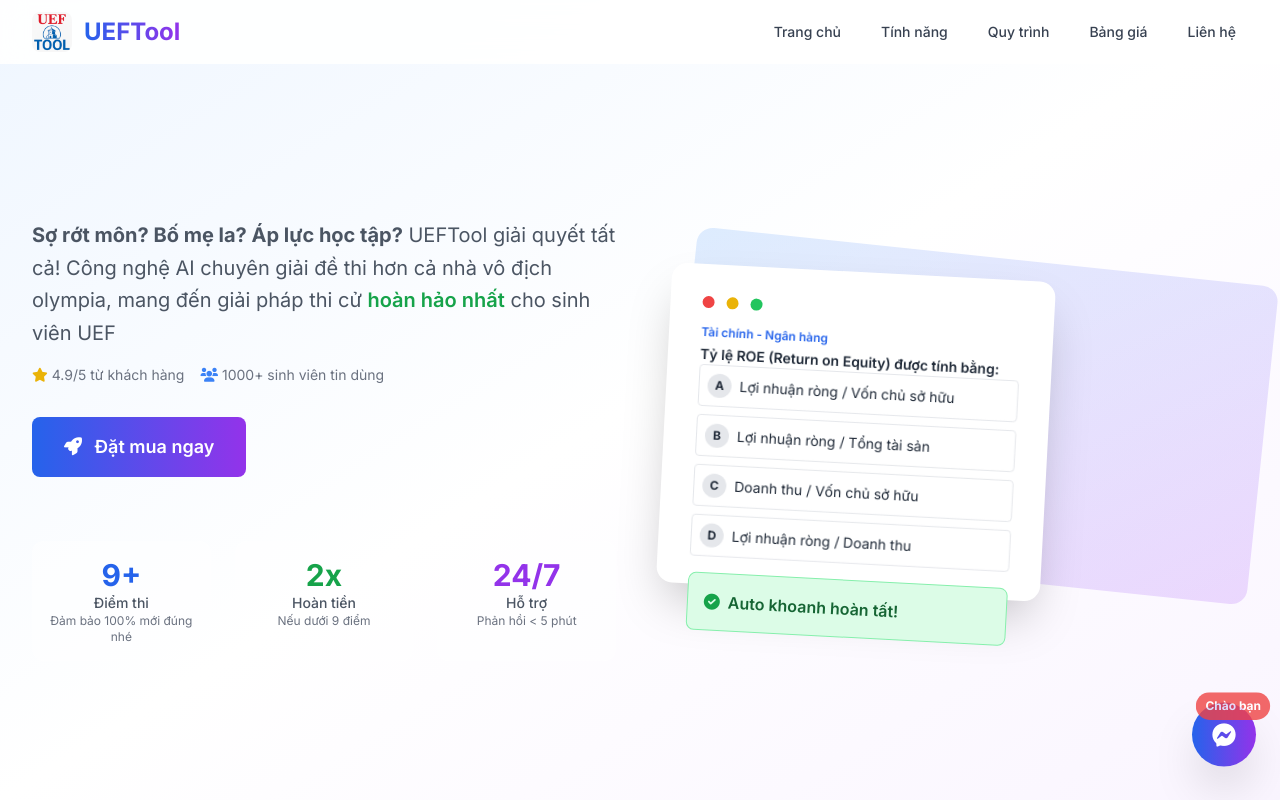
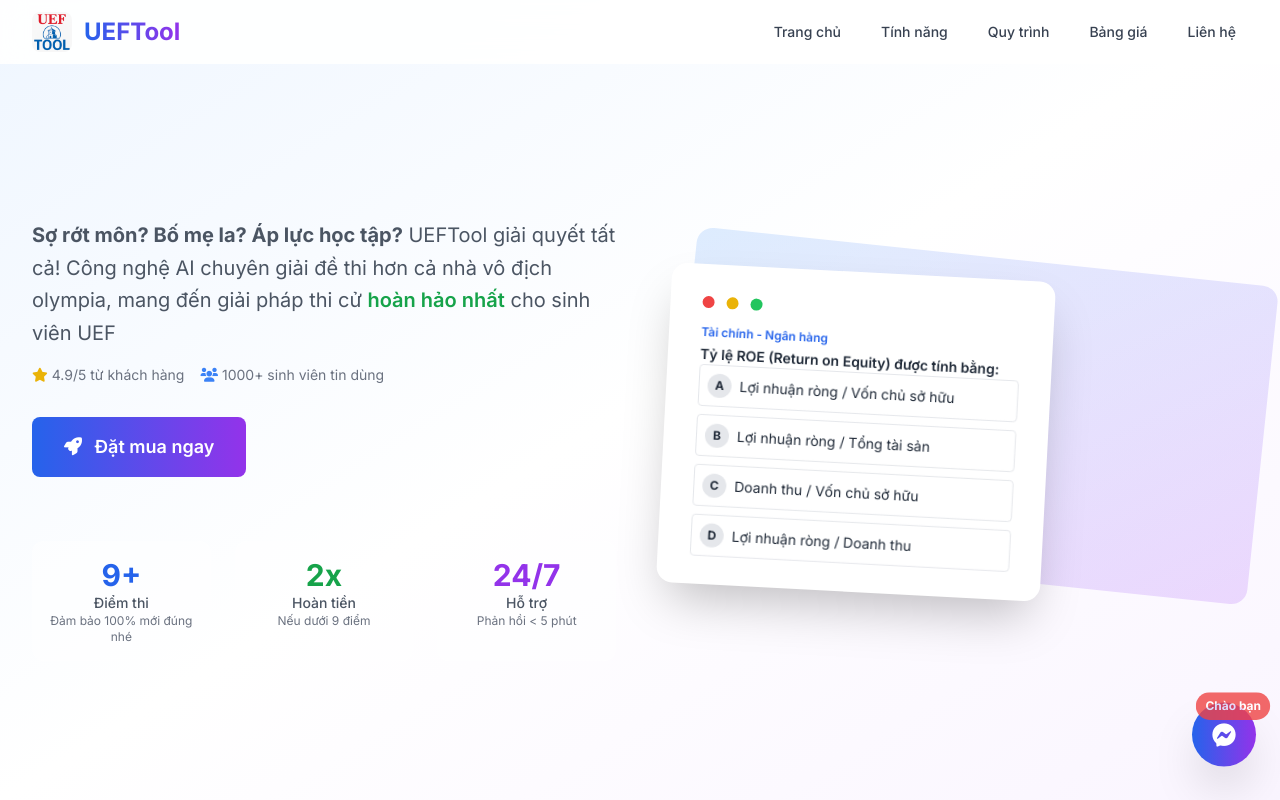
Before and after one commit to trthanhdo41/tool, a plain HTML site: page index.html in a window 1280 px wide. Shown: the top 800 px of the page. Drawn offline with nearby package versions, Linux system fonts and the light colour scheme.

Commit message:
Remove Auto khoanh hoàn tất badge from quiz container

```diff
--- a/index.html
+++ b/index.html
@@ -123,12 +123,6 @@
                                     <!-- Câu hỏi sẽ được thay đổi bằng JavaScript -->
                                 </div>
 
-                                <div class="bg-green-100 border border-green-300 rounded-lg p-4">
-                                    <div class="flex items-center space-x-2">
-                                        <i class="fas fa-check-circle text-green-600"></i>
-                                        <span class="text-green-800 font-semibold">Auto khoanh hoàn tất!</span>
-                                    </div>
-                                </div>
                             </div>
                         </div>
                     </div>
```
